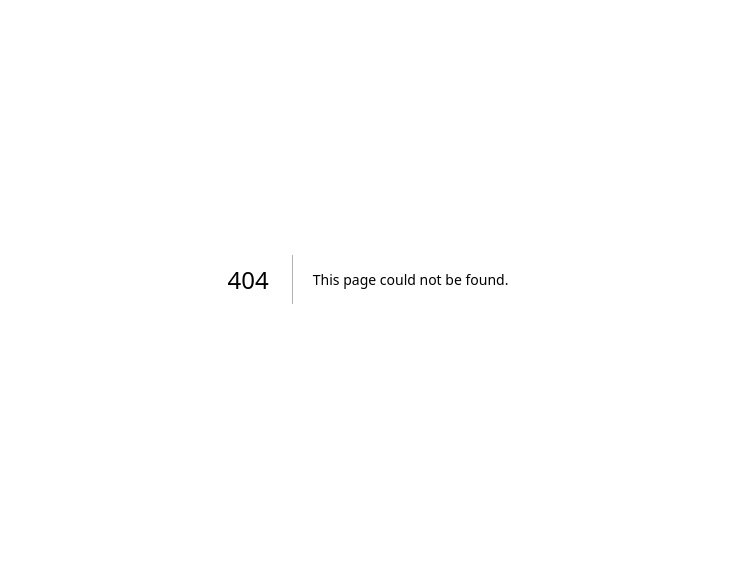
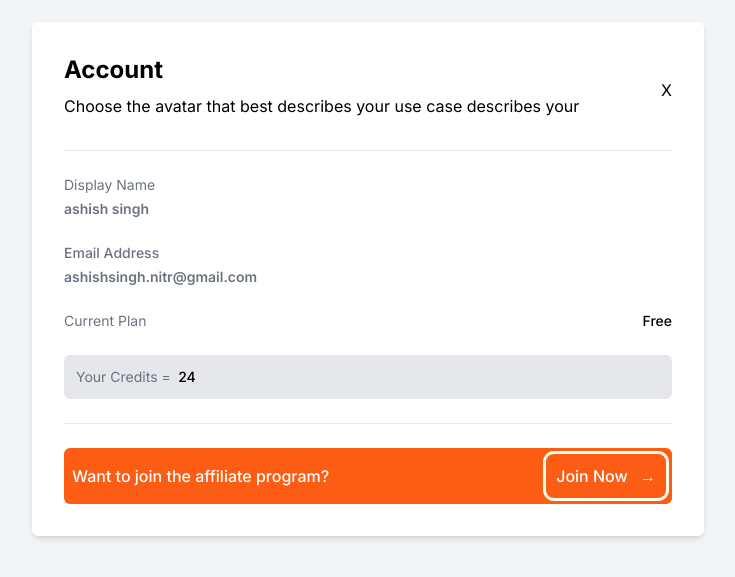
Before and after one commit to ashishsingh752/1811_Labs_assignment2, a Next.js app in the folder assign/: page /account in a window 1280 px wide. Before the commit this address had no page. Shown: the part 121-698 px from the top of the page, without its empty margins (272-1007 px from the left). Built offline with nearby package versions, Linux system fonts and the light colour scheme.

Commit message:
created the user account information popup componenet

```diff
--- /dev/null
+++ b/assign/app/account/page.tsx
@@ -0,0 +1,5 @@
+import UserAccount from "../components/UserAccount";
+
+export default function amount(){
+    return <UserAccount/>
+}
--- /dev/null
+++ b/assign/app/components/UserAccount.tsx
@@ -0,0 +1,92 @@
+// Signup.tsx
+"use client";
+import React, { useState } from "react";
+
+interface UserAccountProps {}
+
+const UserAccount: React.FC<UserAccountProps> = () => {
+  const [displayName, setDisplayName] = useState("");
+  const [emailAddress, setEmailAddress] = useState("");
+
+  const handleDisplayNameChange = (
+    event: React.ChangeEvent<HTMLInputElement>
+  ) => {
+    setDisplayName(event.target.value);
+  };
+
+  const handleEmailAddressChange = (
+    event: React.ChangeEvent<HTMLInputElement>
+  ) => {
+    setEmailAddress(event.target.value);
+  };
+
+  return (
+    <div className="flex flex-col items-center justify-center w-full h-screen bg-gray-100">
+      <div className="w-full max-w-2xl p-8 rounded-md shadow-md bg-white">
+      <div className="flex">
+  <div>
+    <h1 className="text-2xl font-bold mb-2">Account</h1>
+    <p className="mb-2">
+      Choose the avatar that best describes your use case describes your
+    </p>
+  </div>
+  <div className="flex ml-auto">
+    <button
+      type="button"
+      className=" rounded-md focus:outline-none focus:ring-2 focus:ring-offset-2 focus:ring-indigo-500 hover:bg-gray-200"
+    >
+      X
+    </button>
+  </div>
+</div>
+
+        <br />
+        <hr />
+        <br />
+        <form className="flex flex-col gap-6">
+          {/* User name  */}
+          <div className="flex flex- items-center">
+            <label
+              htmlFor="displayName"
+              className="w-1/3 text-sm text-gray-500 font-"
+            >
+              Display Name
+              <p className="mt-1 font-semibold">ashish singh</p>
+            </label>
+          </div>
+
+          {/* User email  */}
+          <div className="flex items-center">
+            <label
+              htmlFor="emailAddress"
+              className="w-1/3 text-sm text-gray-500 font-medium"
+            >
+              Email Address
+              <p className="mt-1 font-semibold">ashishsingh.nitr@gmail.com</p>
+            </label>
+          </div>
+
+          <div className="flex items-center justify-between">
+            <span className="text-sm text-gray-500">Current Plan</span>
+            <span className="text-sm font-medium">Free</span>
+          </div>
+
+          <div className="flex items-center rounded-md p-3 bg-gray-200">
+            <span className="text-sm text-gray-500">Your Credits = </span>
+            <span className="text-sm font-medium">&nbsp;&nbsp;24</span>
+          </div>
+          <hr />
+
+          <div className="w-full gap-4 p-2 rounded-md bg-[#fc5c13] text-white font-medium flex justify-between items-center">
+            <span>Want to join the affiliate program?</span>
+            <button className="outline outline-offset-2 outline-yellow-50 p-2 rounded-md">
+              Join Now <span className="ml-2">&#8594;</span>{" "}
+            </button>
+          </div>
+        </form>
+      </div>
+    </div>
+  );
+};
+
+export default UserAccount;
--- a/assign/app/signin/page.tsx
+++ b/assign/app/signin/page.tsx
@@ -1,5 +1,5 @@
 import SigninComponent from "../components/Signin";
 
-export default function signin(){
+export default function Signin(){
    return <SigninComponent/>
 }
```
